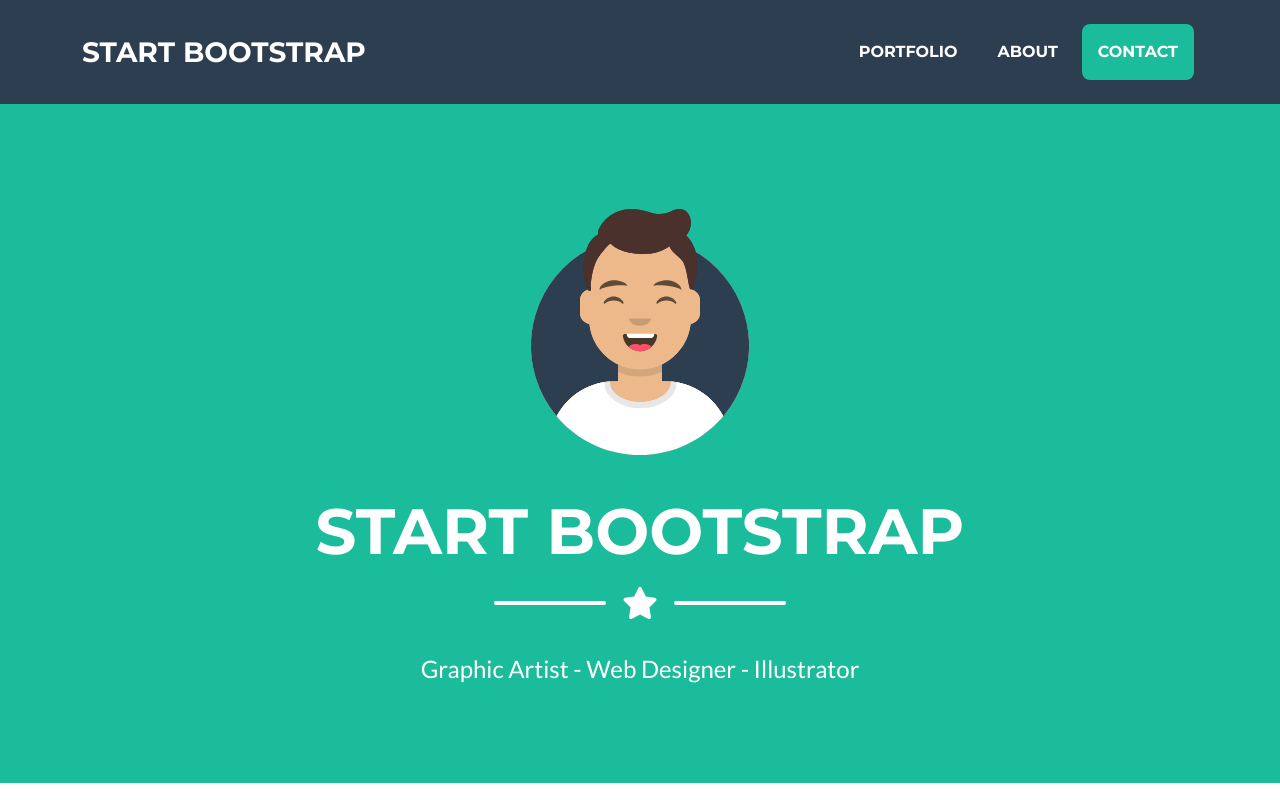
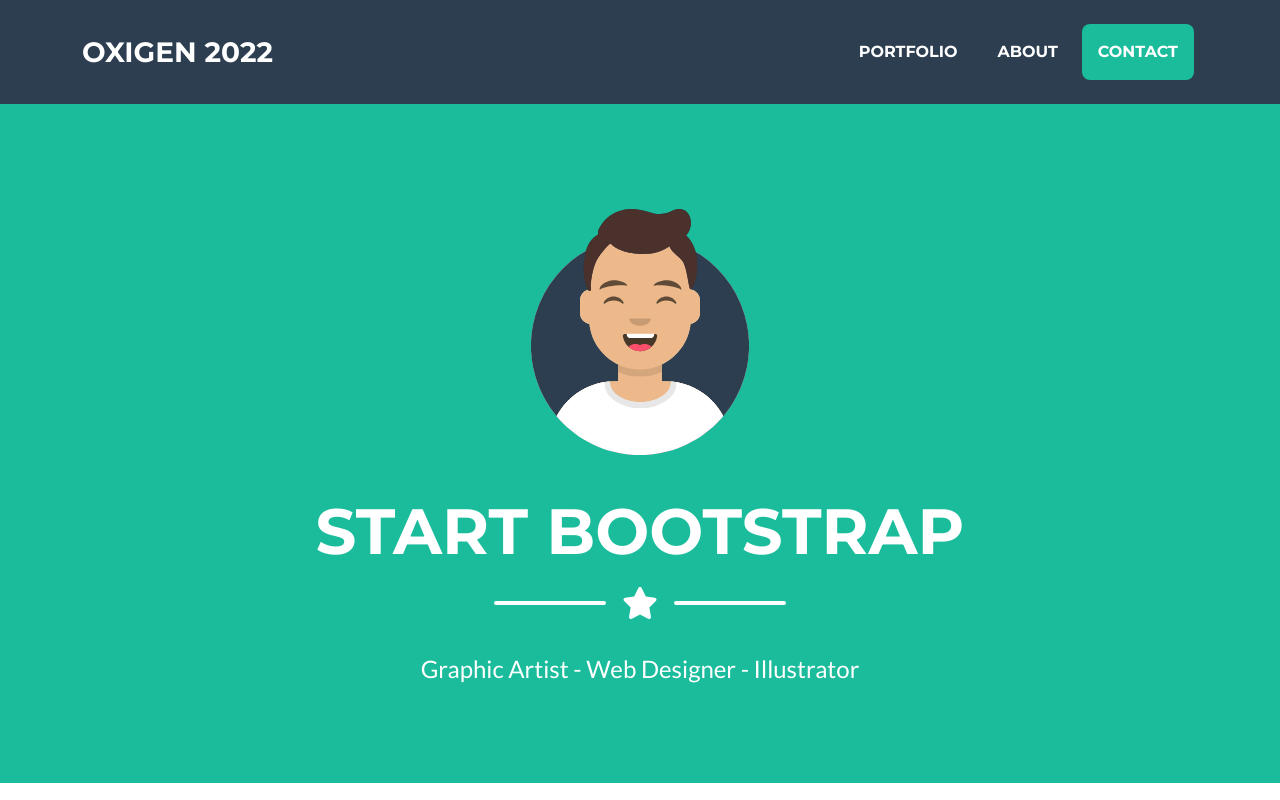
Before and after one commit to ahmadm712/coba-html, a plain HTML site: page index.html in a window 1280 px wide. Shown: the top 800 px of the page. Drawn offline with nearby package versions, Linux system fonts and the light colour scheme.

Commit message:
edit title

```diff
--- a/index.html
+++ b/index.html
@@ -20,7 +20,7 @@
         <!-- Navigation-->
         <nav class="navbar navbar-expand-lg bg-secondary text-uppercase fixed-top" id="mainNav">
             <div class="container">
-                <a class="navbar-brand" href="#page-top">Start Bootstrap</a>
+                <a class="navbar-brand" href="#page-top">Oxigen 2022</a>
                 <button class="navbar-toggler text-uppercase font-weight-bold bg-primary text-white rounded" type="button" data-bs-toggle="collapse" data-bs-target="#navbarResponsive" aria-controls="navbarResponsive" aria-expanded="false" aria-label="Toggle navigation">
                     Menu
                     <i class="fas fa-bars"></i>
```
